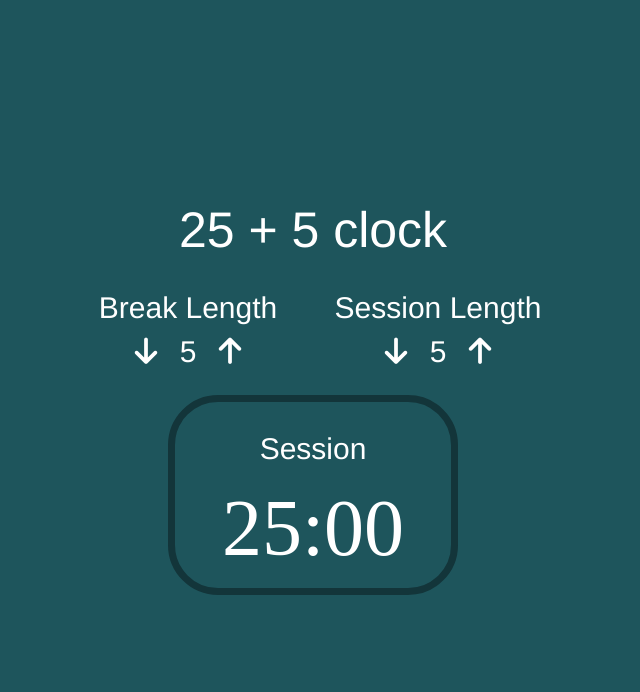
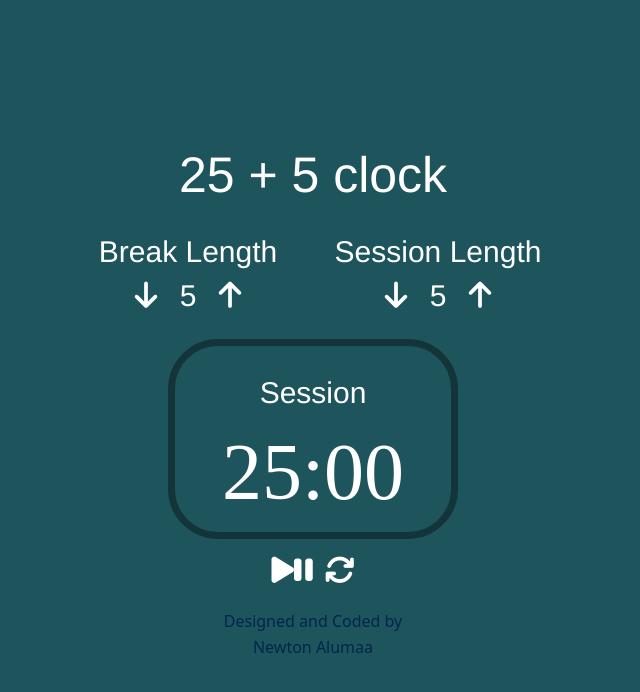
Before and after one commit to altontonn/clock, a React (Create React App) app: page / in a window 1280 px wide. Shown: the top 692 px of the page, without its empty margins (327-967 px from the left). Built offline with nearby package versions, Linux system fonts and the light colour scheme.

Commit message:
Create the timer control section

```diff
--- a/src/App.css
+++ b/src/App.css
@@ -74,3 +74,12 @@ button {
   font-family: digital;
   font-size: 80px;
 }
+
+.author {
+  text-align: center;
+  font-family: Share Tech Mono, sans;
+  margin-top: 15px;
+  font-size: 16px;
+  color: #00264d;
+  line-height: 26px;
+}
--- a/src/App.js
+++ b/src/App.js
@@ -39,6 +39,16 @@ class App extends React.Component {
             <div id="time-left">25:00</div>
           </div>
         </div>
+        <div className="timer-control">
+          <button id="start_stop">
+            <i className="fa fa-play fa-2x"></i>
+            <i className="fa fa-pause fa-2x"></i>
+          </button>
+          <button id="reset">
+            <i className="fa fa-refresh fa-2x"></i>
+          </button>
+        </div>
+        <div className="author"> Designed and Coded by <br/>Newton Alumaa</div>
       </div>
     );
   }
```
